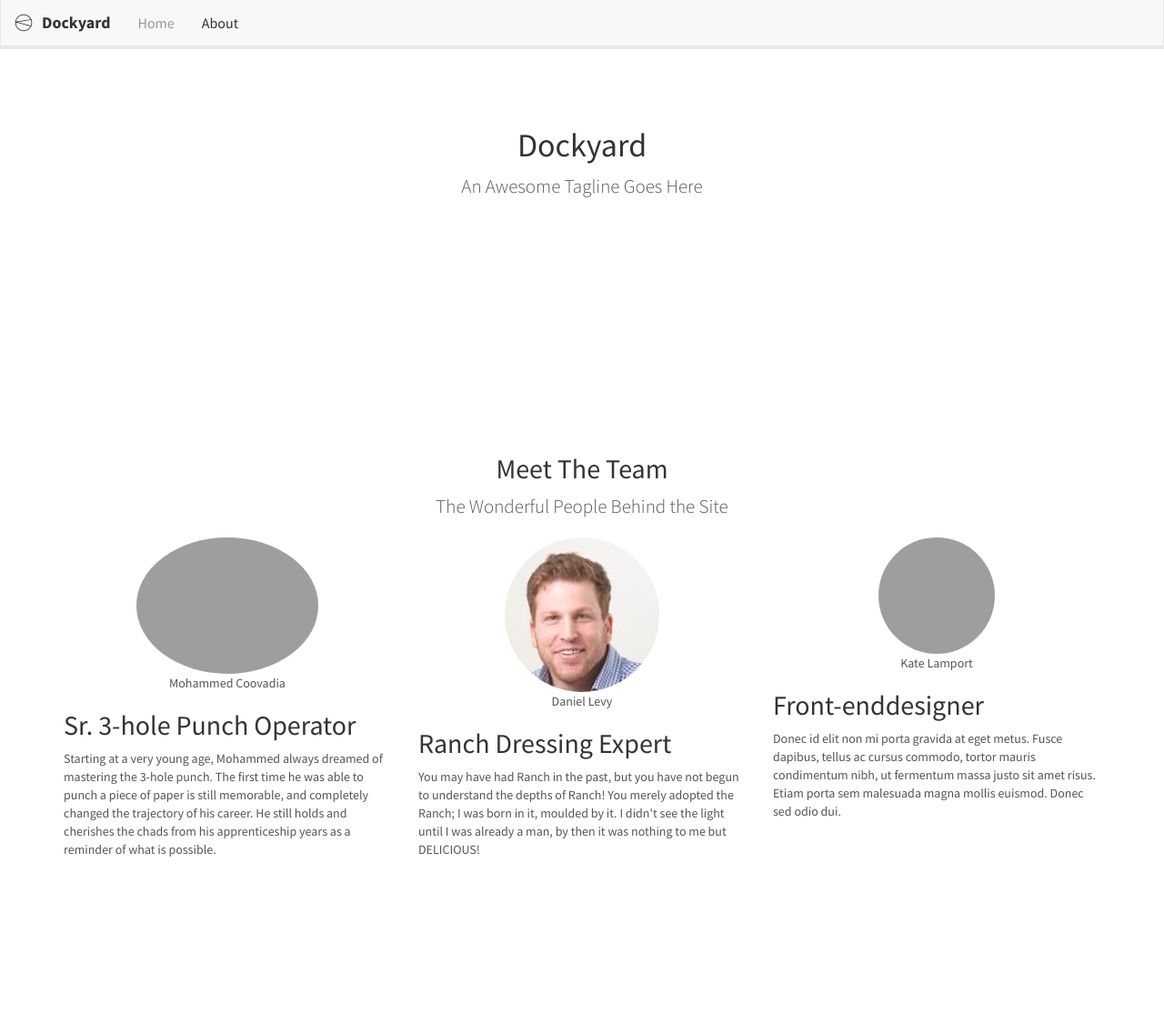
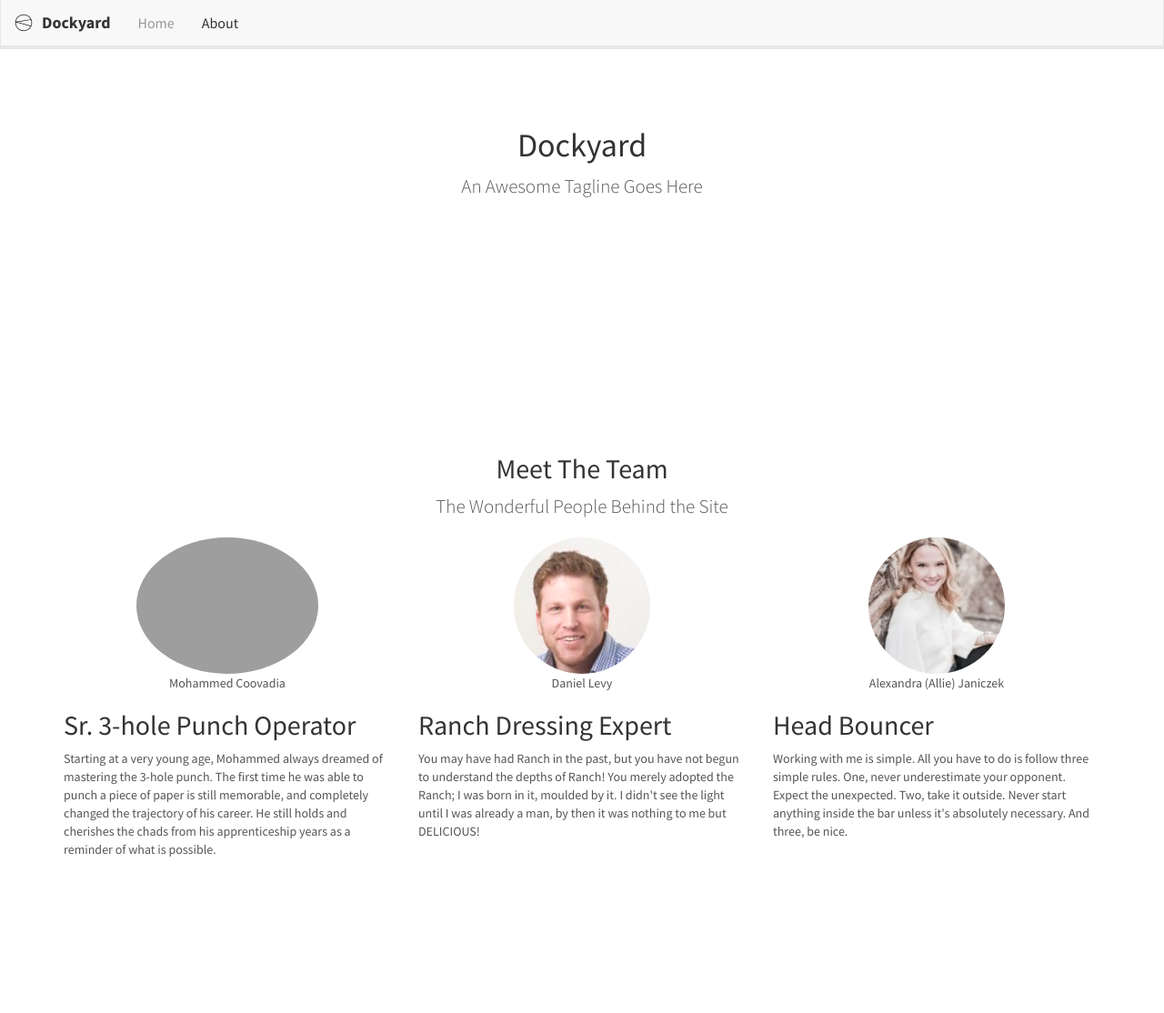
Before and after one commit to mojosan7/dockyard, a Django app: template src/templates/about.html in a window 1280 px wide. Shown: the top 1114 px of the page at 91% size. Run offline with Django 3.2, Linux system fonts and the light colour scheme; the template is opened without the code that fills it, so the values that code supplies are empty; some libraries are stand-ins or nearby versions; grey boxes are pictures that could not be loaded.

Commit message:
updated images and descriptions for team

```diff
--- a/src/computecalc/templates/calclist.html
+++ b/src/computecalc/templates/calclist.html
@@ -24,7 +24,7 @@
 </div>
 
 <h2>Servers</h2>
-<table class="table">
+<table class="table-condensed" align="center">
   <thead>
     <tr>
       <th scope="col">AWS Server</th>
--- a/src/templates/about.html
+++ b/src/templates/about.html
@@ -39,16 +39,16 @@
         <p>Starting at a very young age, Mohammed always dreamed of mastering the 3-hole punch. The first time he was able to punch a piece of paper is still memorable, and completely changed the trajectory of his career. He still holds and cherishes the chads from his apprenticeship years as a reminder of what is possible. </p>
       </div>
       <div class="col-lg-4">
-        <div class="text-center"><img class="img-circle centered" src="{% static 'site/img/levy.jpg' %}" alt="profile pic"></div>
+        <div class="text-center"><img class="img-circle centered" height="150" src="{% static 'site/img/levy.jpg' %}" alt="profile pic"></div>
         <p class="heavy text-center">Daniel Levy</p>
         <h2>Ranch Dressing Expert</h2>
         <p>You may have had Ranch in the past, but you have not begun to understand the depths of Ranch! You merely adopted the Ranch; I was born in it, moulded by it. I didn't see the light until I was already a man, by then it was nothing to me but DELICIOUS! </p>
       </div>
       <div class="col-lg-4">
-        <div class="text-center"><img class="img-circle centered" src="http://lorempixel.com/128/128/people/1/" alt="profile pic"></div>
-        <p class="heavy text-center">Kate Lamport</p>
-        <h2>Front-enddesigner</h2>
-        <p>Donec id elit non mi porta gravida at eget metus. Fusce dapibus, tellus ac cursus commodo, tortor mauris condimentum nibh, ut fermentum massa justo sit amet risus. Etiam porta sem malesuada magna mollis euismod. Donec sed odio dui. </p>
+        <div class="text-center"><img class="img-circle centered" height="150" src="{% static 'site/img/ally.jpg' %}" alt="profile pic"></div>
+        <p class="heavy text-center">Alexandra (Allie) Janiczek</p>
+        <h2>Head Bouncer</h2>
+        <p>Working with me is simple. All you have to do is follow three simple rules. One, never underestimate your opponent. Expect the unexpected. Two, take it outside. Never start anything inside the bar unless it's absolutely necessary. And three, be nice. </p>
       </div>
     </div>
     </div>
```
Also changed, not shown: src/static/site/img/ally.jpg (added).
